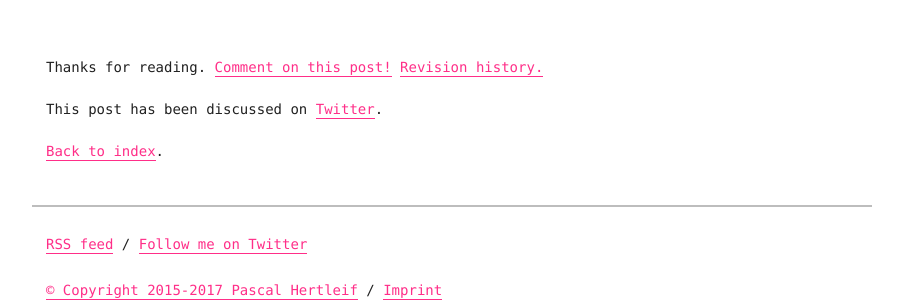
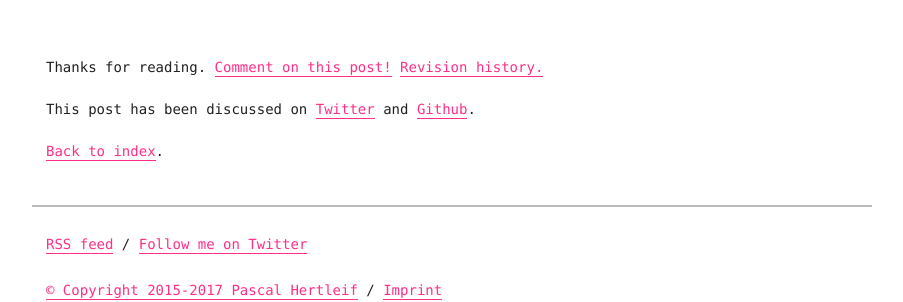
Before and after one commit to killercup/scribbles, a Jekyll site: the page built from _posts/2016-12-18-pascal-vs-usb-c.md, in a window 1280 px wide and 900 px high, scrolled down 7920 px. Shown: the part 574-876 px from the top of the window, without its empty margins (188-1091 px from the left). Built offline with Jekyll 4.4.1, drawn with Linux system fonts in a browser that asks for light colours.

Commit message:
USB-C post: Link to #10

```diff
--- a/_posts/2016-12-18-pascal-vs-usb-c.md
+++ b/_posts/2016-12-18-pascal-vs-usb-c.md
@@ -4,6 +4,7 @@ categories:
 - tech
 discussions:
   "Twitter": "https://twitter.com/killercup/status/810599973419151368"
+  "Github": "https://github.com/killercup/scribbles/issues/10"
 ---
 **Update:** Got the laptop, and some adapters. Updated the post below with concrete tests and benchmarks where appropriate.
 
```
